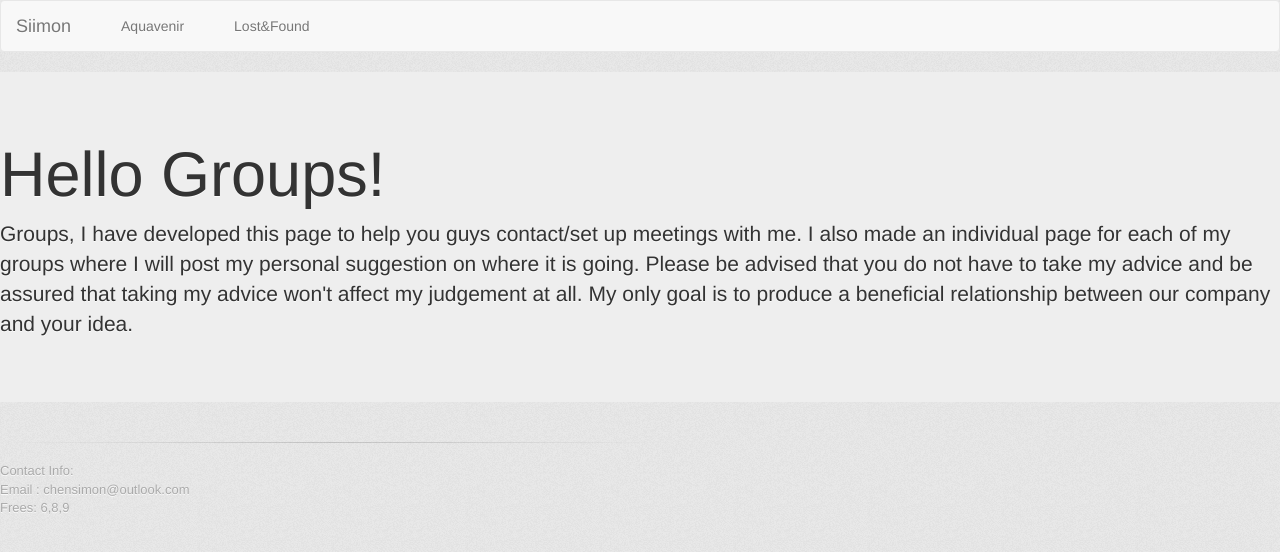
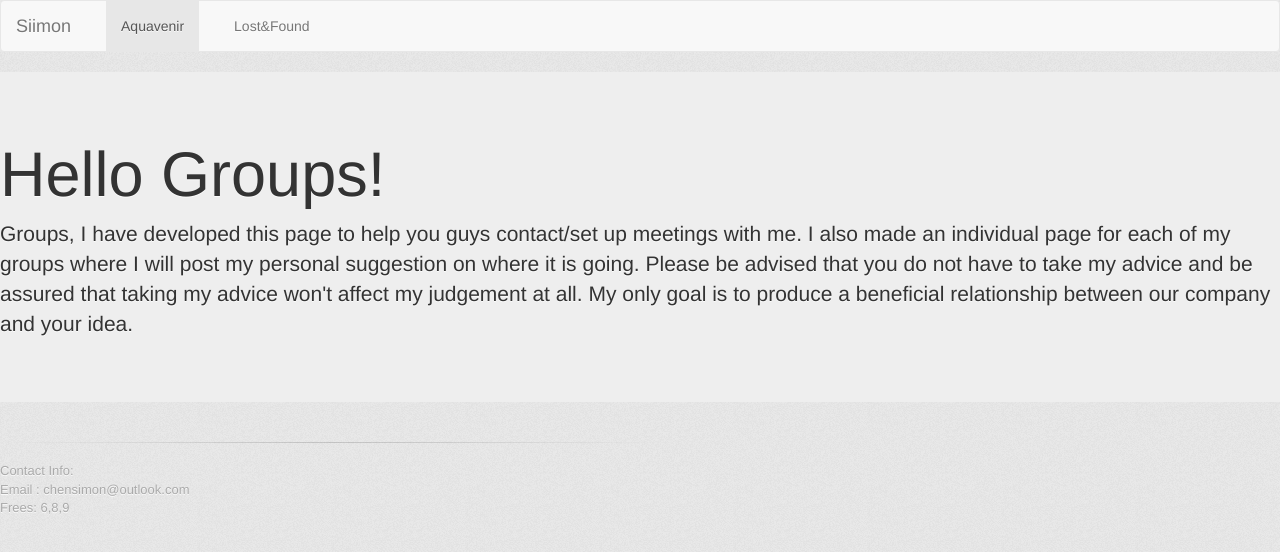
Before and after one commit to Siimon13/Greez, a plain HTML site: page Aquavenir/index.html in a window 1280 px wide. Drawn offline with nearby package versions, Linux system fonts and the light colour scheme; files that its build step writes are made by us from their sources; files whose address does not match are found by name; a web font is replaced by a local one.

Commit message:
Moar stuff

```diff
--- a/Aquavenir/index.html
+++ b/Aquavenir/index.html
@@ -22,7 +22,7 @@
 	</div>
 
 	<ul class="nav navbar-nav">
-	    <li><a href="Aquavenir/index.html">Aquavenir</a></li>
+	    <li class="active"><a href="Aquavenir/index.html">Aquavenir</a></li>
 	    <li><a href="LostnFound/index.html">Lost&Found</a></li>
 	  </ul>
 	</div>
```
Also changed, not shown: LostnFound/index.html (+1 -1 lines).
